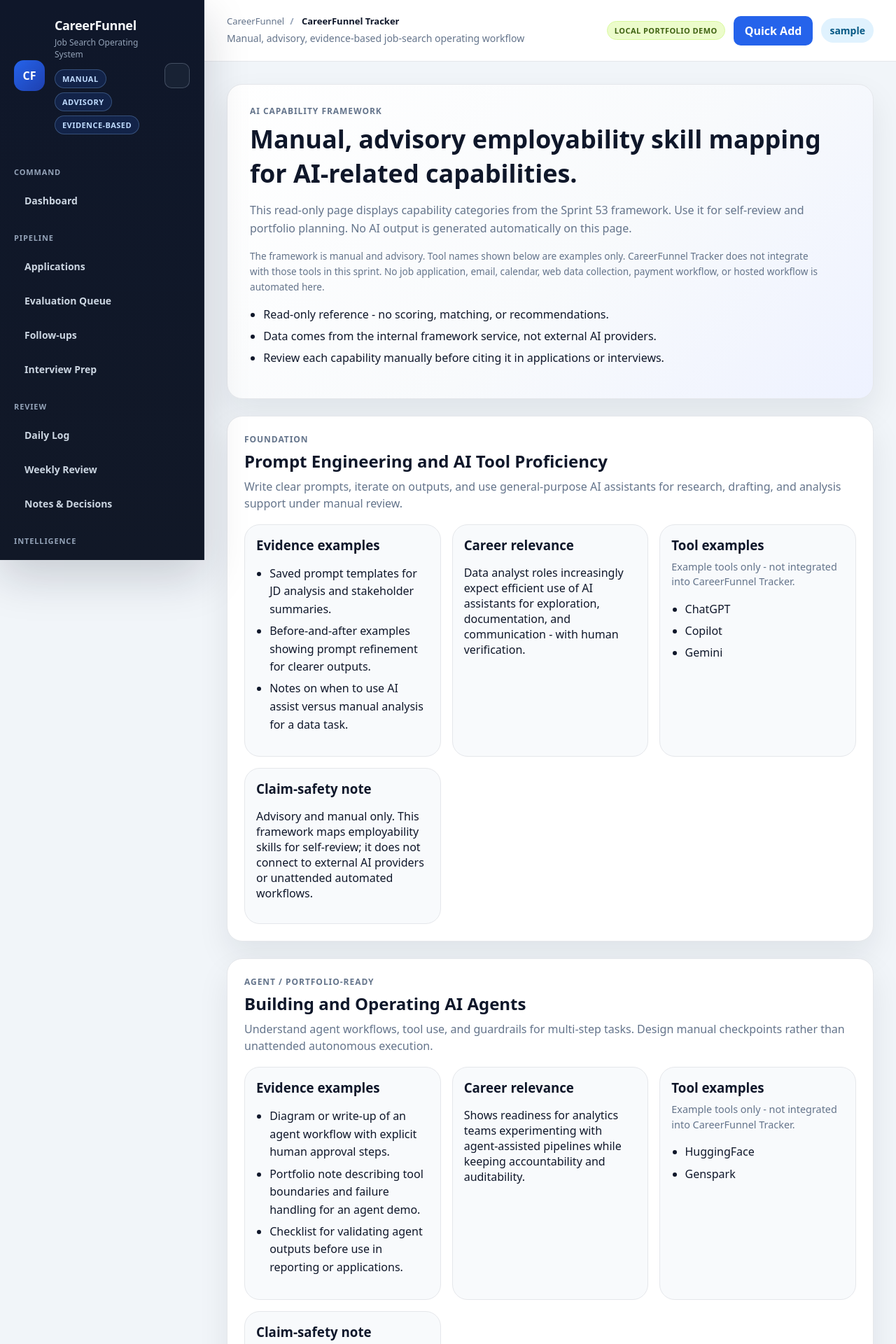
After one commit to aminul-portfolio/careerfunnel-tracker, a Django app: page /skills/ai-capability-framework/ in a window 1280 px wide. The commit adds this page. Shown: the top 1920 px of the page at 70% size. Run offline with Django 5.2, Linux system fonts and the light colour scheme; the visitor is signed in with stand-in values (Sample User, id 1).

Commit message:
Sprint 53 Phase 2: expose AI capability framework page

```diff
--- /dev/null
+++ b/apps/skills/urls.py
@@ -0,0 +1,13 @@
+from django.urls import path
+
+from . import views
+
+app_name = "skills"
+
+urlpatterns = [
+    path(
+        "ai-capability-framework/",
+        views.ai_capability_framework,
+        name="ai_capability_framework",
+    ),
+]
--- /dev/null
+++ b/apps/skills/views.py
@@ -0,0 +1,23 @@
+from django.contrib.auth.decorators import login_required
+from django.shortcuts import render
+from django.views.decorators.http import require_http_methods
+
+from .services.ai_capability_framework import (
+    FRAMEWORK_CLAIM_SAFETY_NOTE,
+    TOOL_EXAMPLES_DISCLAIMER,
+    get_ai_capability_framework,
+)
+
+
+@login_required
+@require_http_methods(["GET"])
+def ai_capability_framework(request):
+    return render(
+        request,
+        "skills/ai_capability_framework.html",
+        {
+            "capabilities": get_ai_capability_framework(),
+            "framework_claim_safety_note": FRAMEWORK_CLAIM_SAFETY_NOTE,
+            "tool_examples_disclaimer": TOOL_EXAMPLES_DISCLAIMER,
+        },
+    )
--- a/config/urls.py
+++ b/config/urls.py
@@ -21,6 +21,7 @@ urlpatterns = [
     path("smart-review/", include("apps.job_intelligence.urls")),
     path("ai-agents/", include("apps.ai_agents.urls")),
     path("skill-gaps/", include("apps.skill_gaps.urls")),
+    path("skills/", include("apps.skills.urls")),
 ]
 
 if settings.DEBUG:
--- a/templates/partials/sidebar.html
+++ b/templates/partials/sidebar.html
@@ -40,6 +40,7 @@
         <div class="sidebar-section-label cf-nav-group-label">Intelligence</div>
         <a href="{% url 'job_intelligence:smart_review' %}" class="sidebar-link cf-nav-link">Smart Review</a>
         <a href="{% url 'job_intelligence:skill_intelligence' %}" class="sidebar-link cf-nav-link">Skill Intelligence</a>
+        <a href="{% url 'skills:ai_capability_framework' %}" class="sidebar-link cf-nav-link">AI Capability Framework</a>
         <a href="{% url 'ai_agents:agent_dashboard' %}" class="sidebar-link cf-nav-link">AI Agents</a>
 
         <div class="sidebar-section-label cf-nav-group-label">Reporting Suite</div>
--- /dev/null
+++ b/templates/skills/ai_capability_framework.html
@@ -0,0 +1,85 @@
+{% extends "base.html" %}
+{% block title %}AI Capability Framework | CareerFunnel Tracker{% endblock %}
+{% block page_heading %}AI Capability Framework{% endblock %}
+{% block content %}
+<div class="dashboard-grid cf-ai-capability-framework">
+    <section class="hero-panel">
+        <p class="eyebrow">AI Capability Framework</p>
+        <h1>Manual, advisory employability skill mapping for AI-related capabilities.</h1>
+        <p>
+            This read-only page displays capability categories from the Sprint 53 framework.
+            Use it for self-review and portfolio planning. No AI output is generated automatically
+            on this page.
+        </p>
+        <p class="trust-note">
+            The framework is manual and advisory. Tool names shown below are examples only.
+            CareerFunnel Tracker does not integrate with those tools in this sprint.
+            No job application, email, calendar, web data collection, payment workflow,
+            or hosted workflow is automated here.
+        </p>
+        <ul class="workflow-list cf-skill-trust-list">
+            <li>Read-only reference - no scoring, matching, or recommendations.</li>
+            <li>Data comes from the internal framework service, not external AI providers.</li>
+            <li>Review each capability manually before citing it in applications or interviews.</li>
+        </ul>
+    </section>
+
+    {% for capability in capabilities %}
+    <section class="content-card cf-ai-capability-card" id="{{ capability.slug }}">
+        <div class="card-header">
+            <p class="eyebrow">
+                {% if capability.level == "foundation" %}
+                    Foundation
+                {% elif capability.level == "applied" %}
+                    Applied
+                {% elif capability.level == "agent_portfolio_ready" %}
+                    Agent / portfolio-ready
+                {% else %}
+                    {{ capability.level }}
+                {% endif %}
+            </p>
+            <h2>{{ capability.title }}</h2>
+            <p class="section-note">{{ capability.description }}</p>
+        </div>
+
+        <div class="cf-skill-evidence-grid">
+            <article class="cf-skill-evidence-card">
+                <h3>Evidence examples</h3>
+                <ul class="workflow-list">
+                    {% for example in capability.evidence_examples %}
+                    <li>{{ example }}</li>
+                    {% endfor %}
+                </ul>
+            </article>
+            <article class="cf-skill-evidence-card">
+                <h3>Career relevance</h3>
+                <p>{{ capability.career_relevance }}</p>
+            </article>
+            <article class="cf-skill-evidence-card">
+                <h3>Tool examples</h3>
+                <p class="table-context">{{ tool_examples_disclaimer }}</p>
+                <ul class="workflow-list">
+                    {% for tool in capability.tool_examples %}
+                    {% if tool != tool_examples_disclaimer %}
+                    <li>{{ tool }}</li>
+                    {% endif %}
+                    {% endfor %}
+                </ul>
+            </article>
+            <article class="cf-skill-evidence-card">
+                <h3>Claim-safety note</h3>
+                <p>{{ capability.claim_safety_note }}</p>
+            </article>
+        </div>
+    </section>
+    {% endfor %}
+
+    <section class="content-card">
+        <div class="card-header">
+            <p class="eyebrow">Framework boundary</p>
+            <h2>Manual review reminder</h2>
+            <p class="section-note">{{ framework_claim_safety_note }}</p>
+        </div>
+    </section>
+</div>
+{% endblock %}
```
Also changed, not shown: apps/skills/tests/test_ai_capability_framework_view.py (added, +71 -0 lines).
